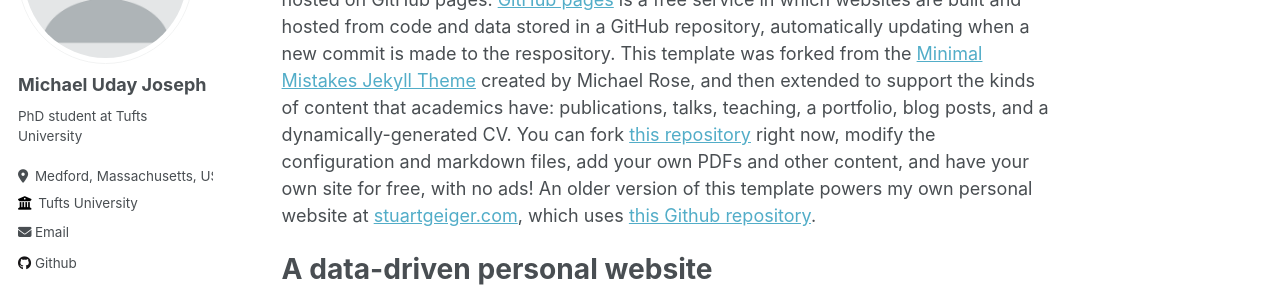
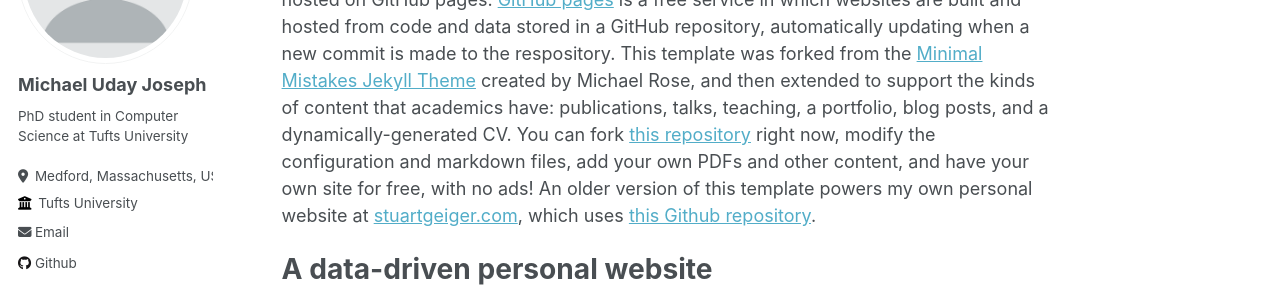
Before and after one commit to michaeludayjoseph/michaeludayjoseph.github.io, a Jekyll site: the page built from _pages/about.md, in a window 1280 px wide. Shown: the part 217-517 px from the top of the page. Built offline with Jekyll 4.4.1, drawn with Linux system fonts in a browser that asks for light colours; part of the change alters nothing that is shown.

Commit message:
Update _config.yml

```diff
--- a/_config.yml
+++ b/_config.yml
@@ -11,7 +11,7 @@ locale                   : "en-US"
 title                    : "Michael Uday Joseph"
 title_separator          : "-"
 name                     : &name "Michael Uday Joseph"
-description              : &description "Test Website"
+description              : &description "CS PhD student at Tufts University"
 url                      : https://michaeludayjoseph.github.io # the base hostname & protocol for your site e.g. "https://mmistakes.github.io"
 baseurl                  : "" # the subpath of your site, e.g. "/blog"
 repository               : "michaeludayjoseph.github.io"
@@ -24,7 +24,7 @@ author:
   avatar           : "profile.png"
   name             : "Michael Uday Joseph"
   pronouns         : # example: "she/her"
-  bio              : "PhD student at Tufts University"
+  bio              : "PhD student in Computer Science at Tufts University"
   location         : "Medford, Massachusetts, USA"
   employer         : "Tufts University"
   uri              : # URL
@@ -43,7 +43,7 @@ author:
   bitbucket        : # Username - Update with your username on the site
   codepen          : # Username
   dribbble         : # Username
-  github           : "academicpages"
+  github           : "michaeludayjoseph"
   kaggle           : # Username
   stackoverflow    : # User number or user number and name (i.e., use "1" or "1/jeff-atwood")
 
```
